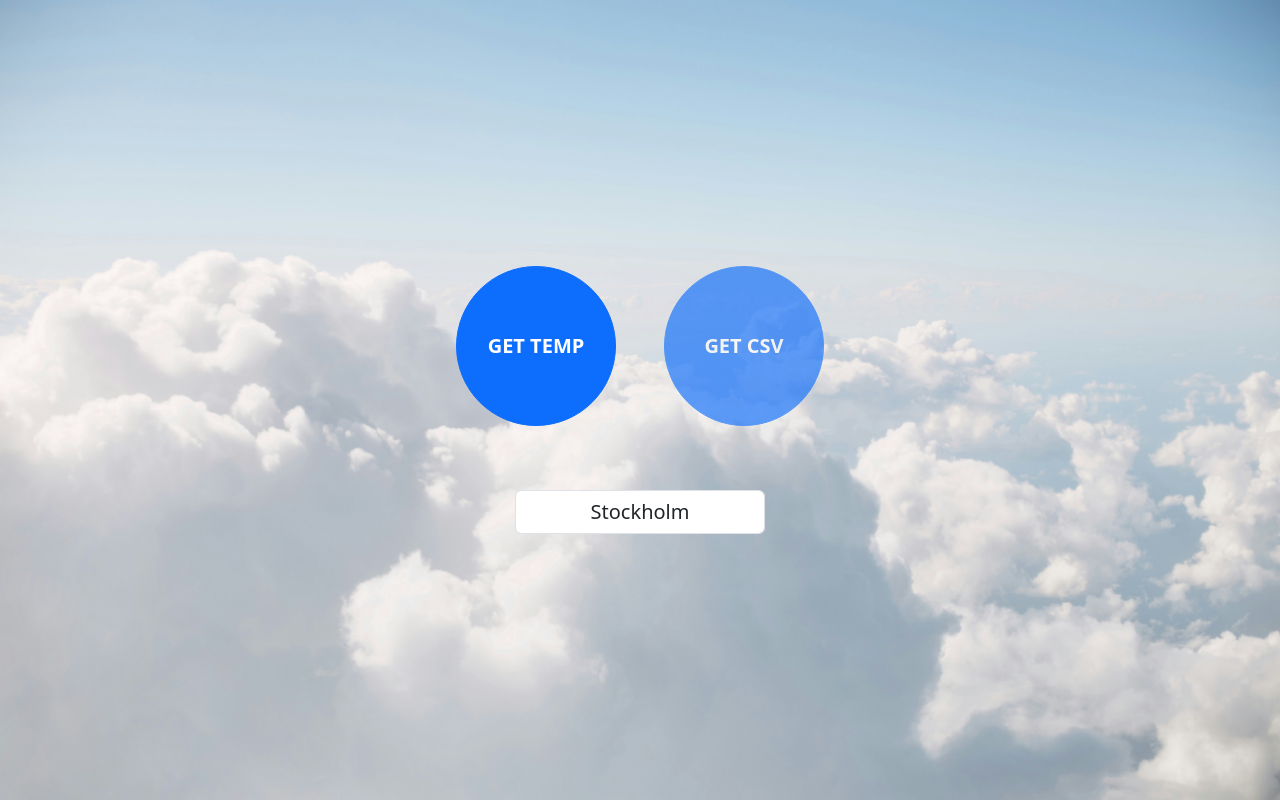
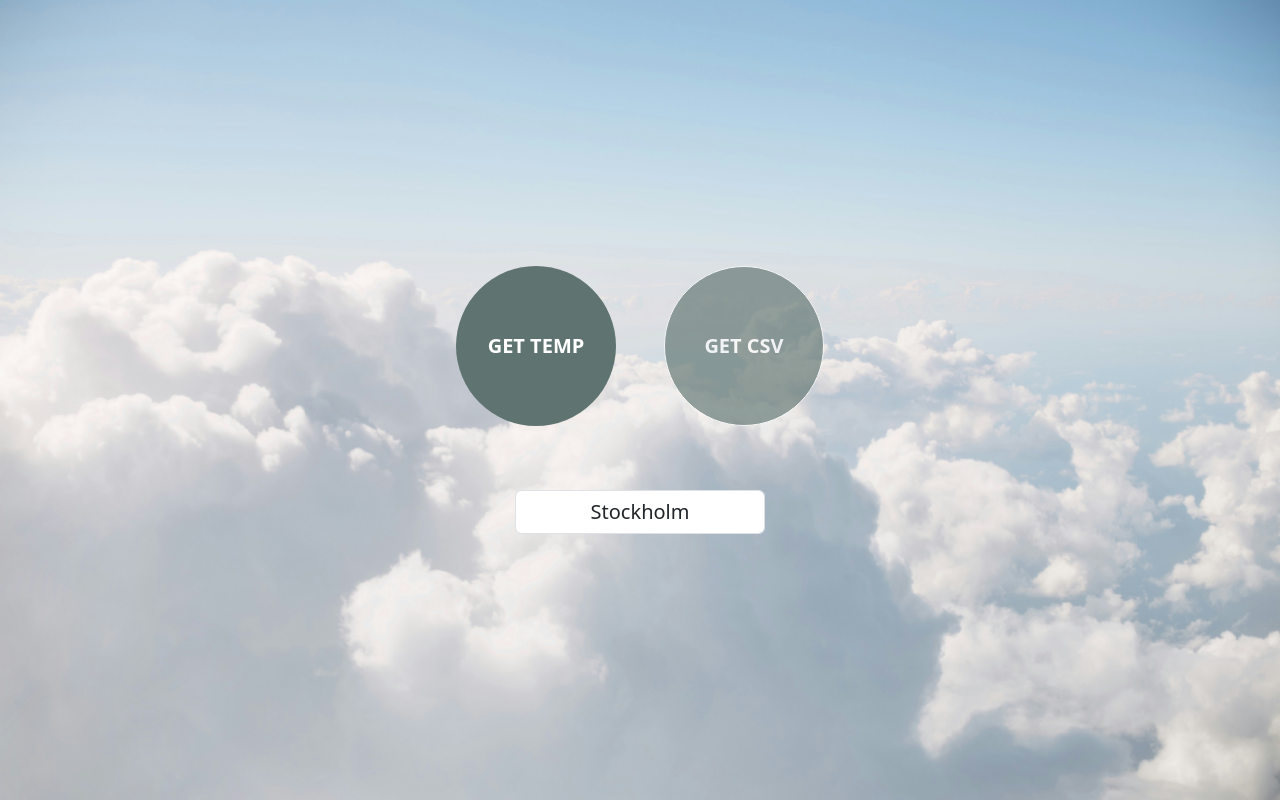
Before and after one commit to josefinunefaldt/weather-api, an Angular app: page / in a window 1280 px wide. Built offline with nearby package versions, Linux system fonts and the light colour scheme.

Commit message:
styling btns

```diff
--- a/src/app/app.component.html
+++ b/src/app/app.component.html
@@ -4,8 +4,15 @@
 >
   <div class="d-flex gap-5 mt-10">
     <button
-      class="btn btn-primary rounded-circle d-flex justify-content-center align-items-center"
-      style="width: 160px; height: 160px; font-weight: 600; font-size: 1.25rem"
+      class="btn rounded-circle d-flex justify-content-center align-items-center"
+      style="
+        width: 160px;
+        height: 160px;
+        font-weight: 600;
+        font-size: 1.25rem;
+        background-color: #5f7470;
+        color: white;
+      "
       (click)="fetchTemperature()"
       data-bs-toggle="modal"
       data-bs-target="#weatherModal"
@@ -14,8 +21,15 @@
     </button>
 
     <button
-      class="btn btn-primary rounded-circle d-flex justify-content-center align-items-center"
-      style="width: 160px; height: 160px; font-weight: 600; font-size: 1.25rem"
+      class="btn rounded-circle d-flex justify-content-center align-items-center"
+      style="
+        width: 160px;
+        height: 160px;
+        font-weight: 600;
+        font-size: 1.25rem;
+        background-color: #5f7470;
+        color: white;
+      "
       (click)="downloadCSV()"
       [disabled]="temperature === null"
     >
```
